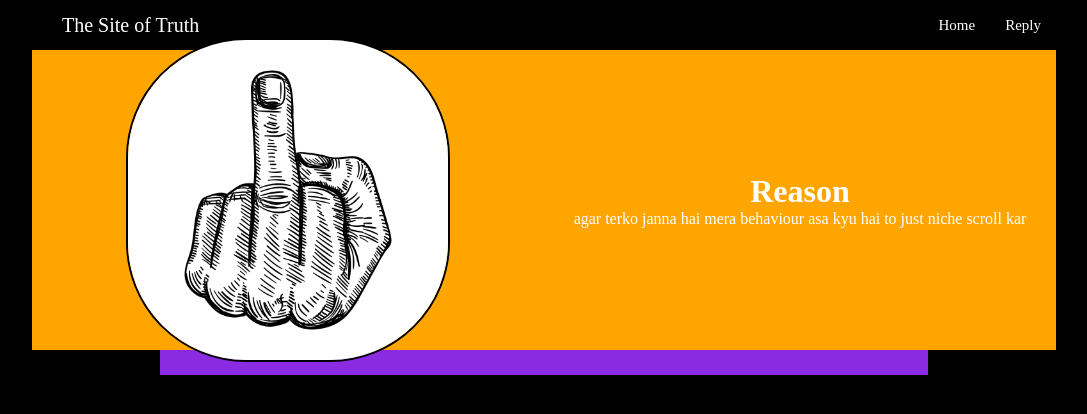
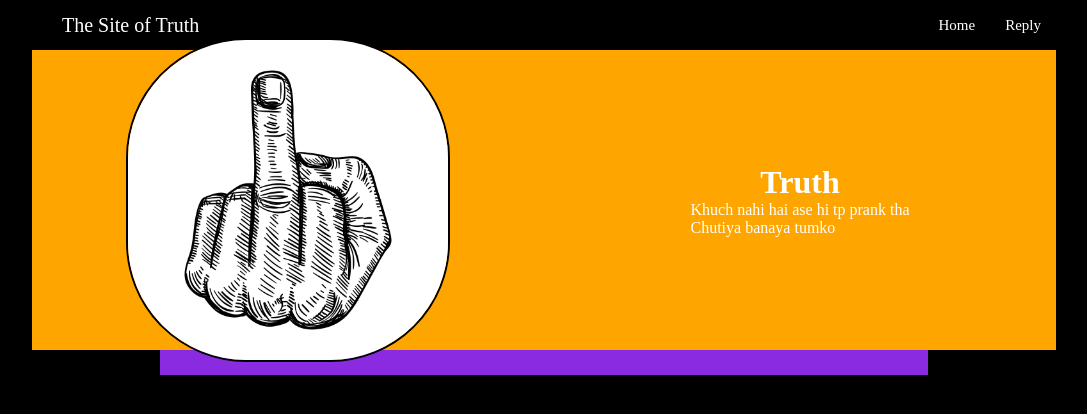
Before and after one commit to Akt-Pranav/QRCode-Generator, a plain HTML site: page index.html in a window 1280 px wide. Shown: the whole page, without its empty margins (96-1183 px from the left). Drawn offline with Linux system fonts and the light colour scheme.

Commit message:
index.html

```diff
--- a/index.html
+++ b/index.html
@@ -29,8 +29,8 @@
             <img src="fucku.jpg" alt="">
         </div>
         <div class="content_left">
-            <h1>Reason</h1>
-            <p>agar terko janna hai mera behaviour asa kyu hai to just niche scroll kar</p>
+            <h1>Truth</h1>
+            <p> Khuch nahi hai ase hi tp prank tha <br>Chutiya banaya tumko</p>
         </div>
     </div>
     <div class="end max_width_2 m_auto">
```
